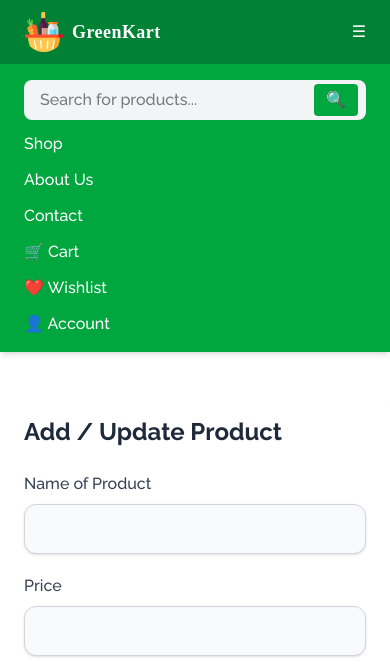
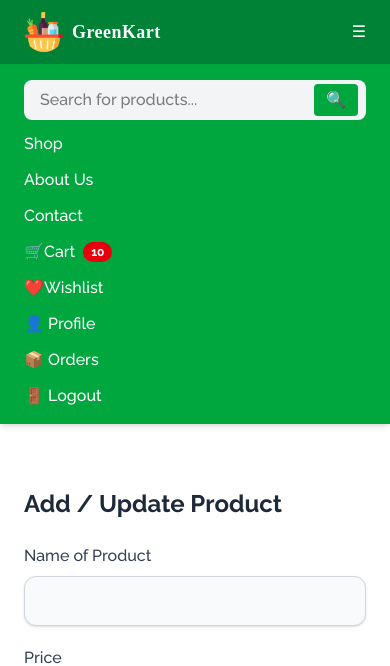
Before and after one commit to subhra2056/grocery-app-project-using-flask-tailwind-css, a Flask app: page /Addproducts in a window 390 px wide, after a click that opens the changed part. Shown: the top 666 px of that part. Run offline with Flask 3, Linux system fonts and the light colour scheme; the first user in the database is signed in; data comes from the database, SQL or seed files in the repository; the page is wider than the window, and the part outside it is not shown; some libraries are stand-ins or nearby versions; some web fonts are replaced.

Commit message:
minor change

```diff
--- a/website/templates/base.html
+++ b/website/templates/base.html
@@ -1,5 +1,6 @@
 <!doctype html>
 <html>
+
 <head>
   <meta charset="UTF-8" />
   <meta name="viewport" content="width=device-width, initial-scale=1.0" />
@@ -18,6 +19,7 @@
     body {
       font-family: 'Raleway', sans-serif;
     }
+
     .logo-font {
       font-family: 'Playwrite HU', cursive;
     }
@@ -54,7 +56,7 @@
           🛒 <span class="hidden md:inline">Cart</span>
           {% if cart | length > 0 %}
           <span class="ml-1 bg-red-600 text-white text-xs font-bold px-2 py-0.5 rounded-full">
-            {{ cart | map(attribute='quantity') | sum  }}
+            {{ cart | map(attribute='quantity') | sum }}
           </span>
           {% endif %}
         </a>
@@ -72,7 +74,8 @@
               <path stroke-linecap="round" stroke-linejoin="round" d="M19 9l-7 7-7-7" />
             </svg>
           </button>
-          <div class="absolute right-0 mt-2 w-44 bg-white rounded-lg shadow-lg text-black opacity-0 group-hover:opacity-100 transition-opacity z-50">
+          <div
+            class="absolute right-0 mt-2 w-44 bg-white rounded-lg shadow-lg text-black opacity-0 group-hover:opacity-100 transition-opacity z-50">
             {% if current_user.is_authenticated %}
             <a href="/profile" class="block px-4 py-2 hover:bg-gray-200">Profile</a>
             <a href="/orders" class="block px-4 py-2 hover:bg-gray-200">Orders</a>
@@ -93,31 +96,60 @@
     </div>
 
     <!-- MOBILE MENU (hidden by default) -->
-    <div id="mobile-menu" class="md:hidden hidden flex flex-col space-y-3 px-6 py-4 bg-green-600 text-white font-medium">
+    <!-- MOBILE MENU (hidden by default) -->
+    <div id="mobile-menu"
+      class="md:hidden hidden flex flex-col space-y-3 px-6 py-4 bg-green-600 text-white font-medium">
 
       <!-- Search bar (mobile) -->
       <div class="relative">
         <input type="text" placeholder="Search for products..."
           class="w-full px-4 py-2 rounded-lg text-black bg-gray-100 focus:outline-none focus:ring-2 focus:ring-green-400">
-        <button class="absolute right-2 top-1/2 -translate-y-1/2 bg-green-600 hover:bg-green-500 text-white px-3 py-1 rounded">
+        <button
+          class="absolute right-2 top-1/2 -translate-y-1/2 bg-green-600 hover:bg-green-500 text-white px-3 py-1 rounded">
           🔍
         </button>
       </div>
 
-      <a href="/shop" class="hover:text-gray-200">Shop</a>
+      <a href="{{ url_for('views.home')}}" class="hover:text-gray-200">Shop</a>
       <a href="/about" class="hover:text-gray-200">About Us</a>
       <a href="/contact" class="hover:text-gray-200">Contact</a>
-      <a href="/cart" class="hover:text-gray-200">🛒 Cart</a>
-      <a href="/wishlist" class="hover:text-gray-200">❤️ Wishlist</a>
-      <a href="/profile" class="hover:text-gray-200">👤 Account</a>
+
+      <!-- Cart -->
+      <a href="/Cart" class="flex items-center hover:text-gray-200 space-x-1">
+        🛒 <span>Cart</span>
+        {% if cart | length > 0 %}
+        <span class="ml-1 bg-red-600 text-white text-xs font-bold px-2 py-0.5 rounded-full">
+          {{ cart | map(attribute='quantity') | sum }}
+        </span>
+        {% endif %}
+      </a>
+
+      <!-- Wishlist -->
+      <a href="/wishlist" class="flex items-center hover:text-gray-200 space-x-1">
+        ❤️ <span>Wishlist</span>
+      </a>
+
+      <!-- Account -->
+      {% if current_user.is_authenticated %}
+      <a href="/profile" class="hover:text-gray-200">👤 Profile</a>
+      <a href="/orders" class="hover:text-gray-200">📦 Orders</a>
+      <a href="{{ url_for('auth.login')}}" class="hover:text-red-300">🚪 Logout</a>
+      {% else %}
+      <a href="{{ url_for('auth.Sign_up')}}" class="hover:text-gray-200">🆕 New Account</a>
+      <a href="{{ url_for('auth.login') }}" class="hover:text-gray-200">🔑 Login</a>
+      {% endif %}
     </div>
+
   </nav>
 
   <!-- Flash Messages -->
   {% for message in get_flashed_messages() %}
-  <div class="flex items-center justify-between bg-green-100 border border-green-400 text-green-700 px-4 py-3 rounded relative mt-2" role="alert">
+  <div
+    class="flex items-center justify-between bg-green-100 border border-green-400 text-green-700 px-4 py-3 rounded relative mt-2"
+    role="alert">
     <strong class="font-semibold">{{ message }}</strong>
-    <button type="button" class="ml-4 text-green-700 hover:text-green-900 focus:outline-none" onclick="this.parentElement.remove()">✕</button>
+    <button type="button" class="ml-4 text-green-700 hover:text-green-900 focus:outline-none"
+      onclick="this.parentElement.remove()">✕</button>
   </div>
   {% endfor %}
 
@@ -139,4 +171,5 @@
   <!-- JS (applies everywhere) -->
   <script src="https://code.jquery.com/jquery-3.6.0.min.js"></script>
 </body>
+
 </html>
```
Lines whose indentation alone changed are shown as unchanged.
